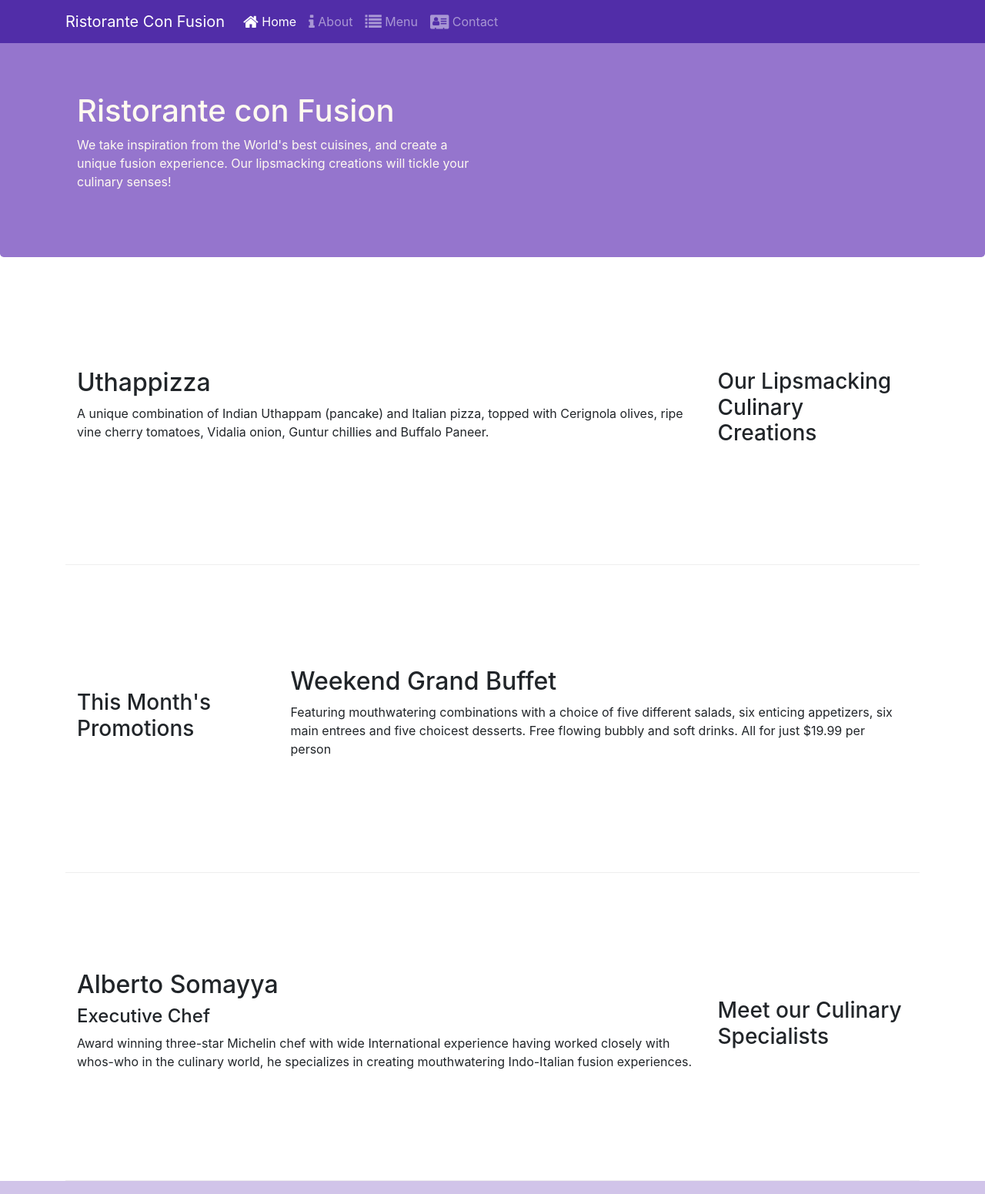
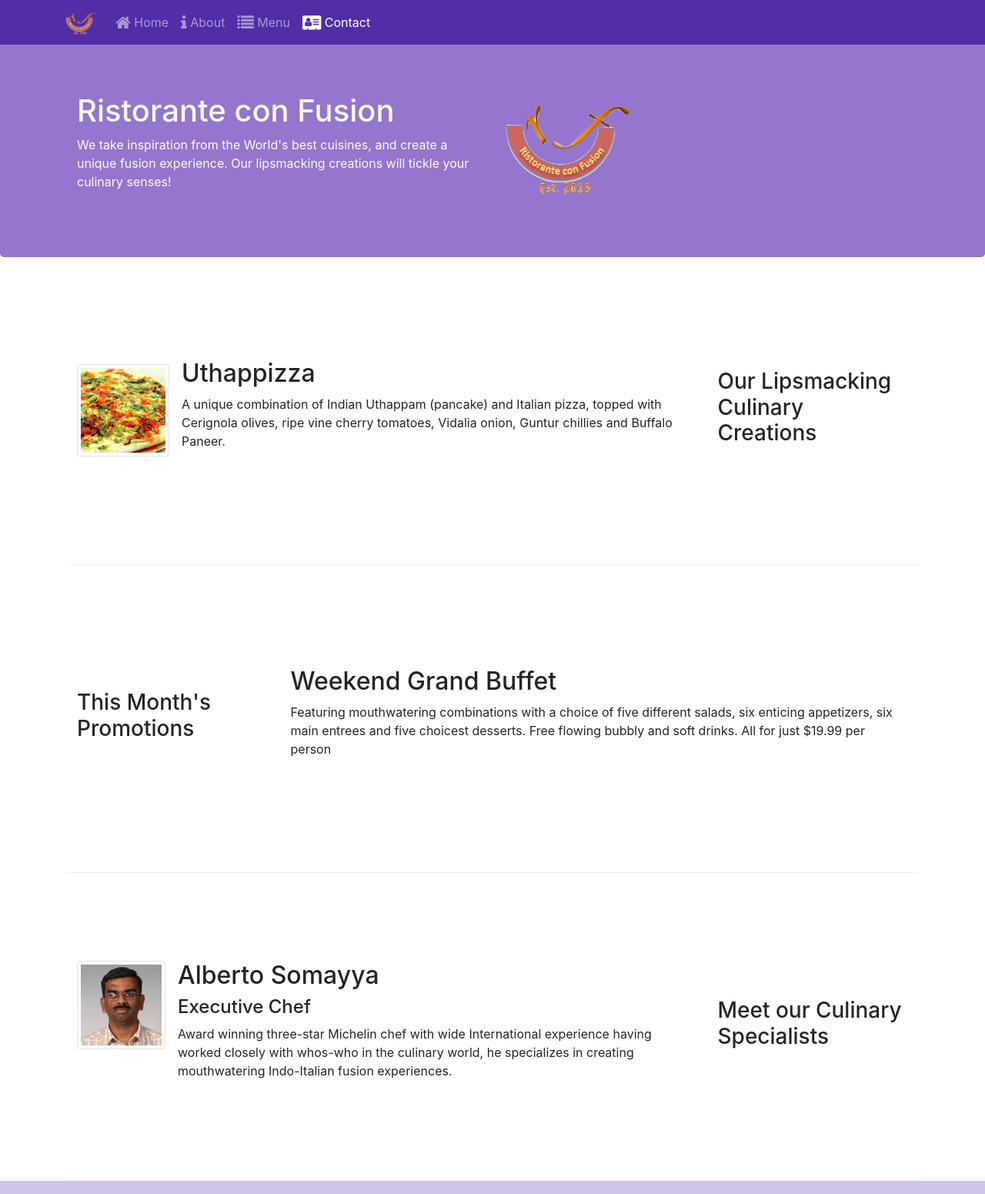
Before and after one commit to pranavru/bootstrap_coursera_exercise, a website: page index.html in a window 1280 px wide. Shown: the top 1551 px of the page at 77% size. Drawn offline with nearby package versions, Linux system fonts and the light colour scheme.

Commit message:
Tables and Cards

```diff
--- a/index.html
+++ b/index.html
@@ -19,16 +19,22 @@
 
     <nav class="navbar navbar-dark navbar-expand-sm fixed-top">
         <div class="container">
-            <a class="navbar-brand" href="#">Ristorante Con Fusion</a>
+            <button class="navbar-toggler" type="button" data-toggle="collapse" data-target="#Navbar">
+                <span class="navbar-toggler-icon"></span>
+            </button>
+            <a class="navbar-brand" href="#"><img src="img/logo.png" alt="" height="30" width="41"></a>
+            <div class="collapse navbar-collapse" id="Navbar">
                 <ul class="navbar-nav mr-auto">
-                <li class="nav-item active"><a class="nav-link" href="#"><span class="fa fa-home fa-lg"></span>
+                    <li class="nav-item"><a class="nav-link" href="#"><span class="fa fa-home fa-lg"></span>
                             Home</a></li>
-                <li class="nav-item"><a class="nav-link" href="./aboutus.html"><span class="fa fa-info fa-lg"></span>
-                        About</a></li>
-                <li class="nav-item"><a class="nav-link" href="#"><span class="fa fa-list fa-lg"></span> Menu</a></li>
-                <li class="nav-item"><a class="nav-link" href="./contactus.html"><span class="fa fa-address-card fa-lg"></span>
-                        Contact</a></li>
+                    <li class="nav-item"><a class="nav-link" href="./aboutus.html"><span
+                                class="fa fa-info fa-lg"></span> About</a></li>
+                    <li class="nav-item"><a class="nav-link" href="#"><span class="fa fa-list fa-lg"></span> Menu</a>
+                    </li>
+                    <li class="nav-item active"><a class="nav-link" href="./contactus.html"><span
+                                class="fa fa-address-card fa-lg"></span> Contact</a></li>
                 </ul>
+            </div>
         </div>
     </nav>
 
@@ -40,7 +46,8 @@
                     <p>We take inspiration from the World's best cuisines, and create a unique fusion experience. Our
                         lipsmacking creations will tickle your culinary senses!</p>
                 </div>
-                <div class="col-12 col-sm">
+                <div class="col-12 col-sm align-self-center">
+                    <img src="img/logo.png" alt="" class="img-fluid">
                 </div>
             </div>
         </div>
@@ -52,9 +59,16 @@
                 <h3>Our Lipsmacking Culinary Creations</h3>
             </div>
             <div class="col col-sm order-sm-first col-md">
-                <h2>Uthappizza</h2>
-                <p>A unique combination of Indian Uthappam (pancake) and Italian pizza, topped with Cerignola olives,
-                    ripe vine cherry tomatoes, Vidalia onion, Guntur chillies and Buffalo Paneer.</p>
+                <div class="media">
+                    <img class="d-flex mr-3 img-thumbnail align-self-center" src="img/uthappizza.png" alt="Uthappizza">
+                    <div class="media-body">
+                        <h2 class="mt-0">Uthappizza</h2>
+                        <p class="d-none d-sm-block">A unique combination of Indian Uthappam (pancake) and
+                            Italian pizza, topped with Cerignola olives, ripe vine
+                            cherry tomatoes, Vidalia onion, Guntur chillies and
+                            Buffalo Paneer.</p>
+                    </div>
+                </div>
             </div>
         </div>
 
@@ -76,11 +90,17 @@
                 <h3>Meet our Culinary Specialists</h3>
             </div>
             <div class="col col-sm order-sm-first col-md">
-                <h2>Alberto Somayya</h2>
+                <div class="media">
+                    <img src="img/alberto.png" alt="alberto" class="d-flex mr-3 img-thumbnail align-items-center">
+                    <div class="media-body">
+                        <h2 class="mt-0">Alberto Somayya</h2>
                         <h4>Executive Chef</h4>
-                <p>Award winning three-star Michelin chef with wide International experience having worked closely with
+                        <p class="d-none d-sm-block">Award winning three-star Michelin chef with wide International experience having worked
+                            closely with
                             whos-who in the culinary world, he specializes in creating mouthwatering Indo-Italian fusion
                             experiences. </p>
+                    </div>
+                </div>
             </div>
         </div>
     </div>
```
Also changed, not shown: aboutus.html (+1 -1 lines), contactus.html (+1 -1 lines), img/alberto.png (added), img/buffet.png (added), img/logo.png (added), img/uthappizza.png (added), 2 other files. Lines whose indentation alone changed are shown as unchanged.
